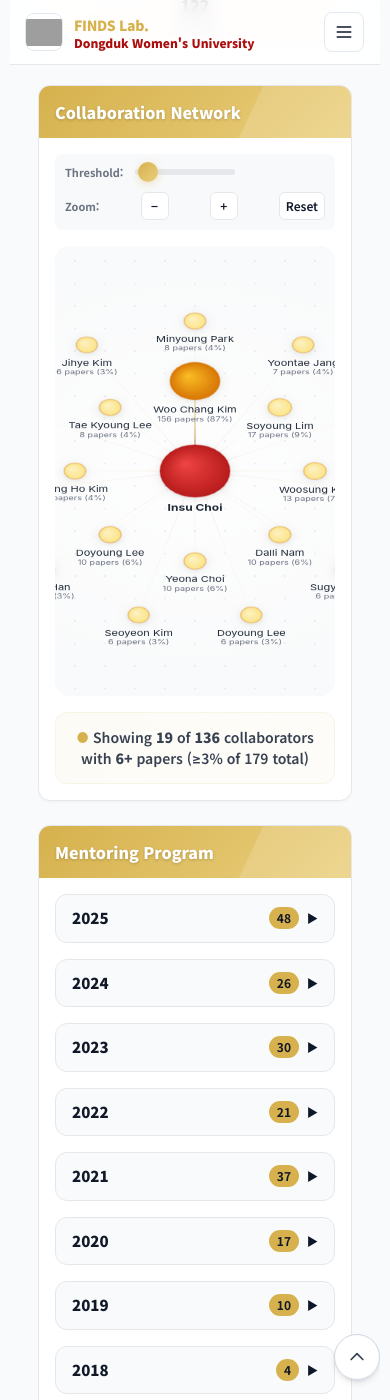
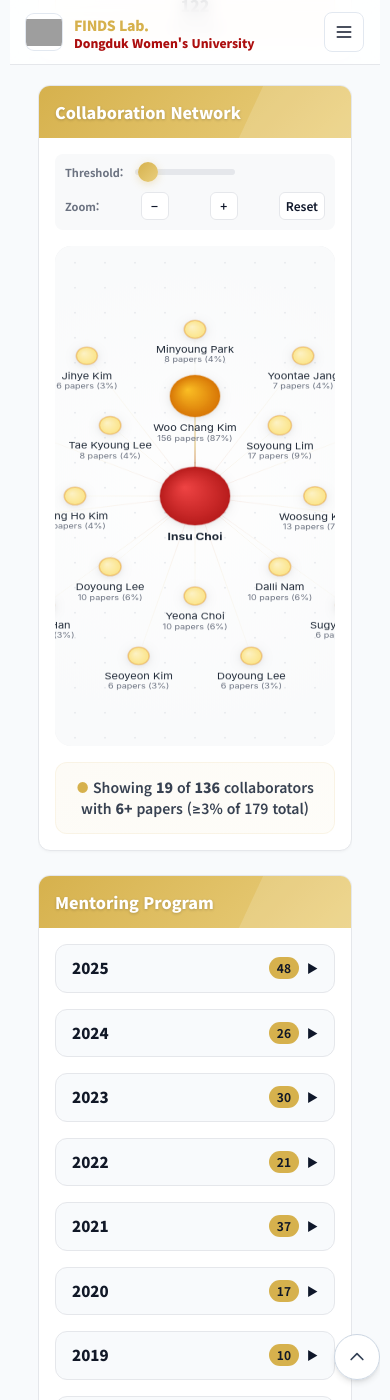
Before and after one commit to FinDS-Lab/site, a Jekyll site: the page built from members-director.html, in a window 390 px wide and 1400 px high, scrolled down 5902 px. Built offline with Jekyll 4.4.1, drawn with Linux system fonts in a browser that asks for light colours; nearby versions of some CDN libraries; grey boxes are pictures that could not be loaded.

Commit message:
Update members-director.html

```diff
--- a/members-director.html
+++ b/members-director.html
@@ -1166,8 +1166,25 @@
     flex: 1;
   }
 
+.network-slider {
+  width: 250px;  /* 150px → 250px */
+  -webkit-appearance: none;
+  appearance: none;
+  height: 6px;
+  background: #e5e7eb;
+  border-radius: 3px;
+  outline: none;
+}
+
+@media (max-width: 768px) {
   .network-slider {
-    width: 120px !important;  /* 80px에서 120px로 증가 */
+    width: 200px !important;  /* 120px → 200px */
+  }
+}
+
+@media (max-width: 480px) {
+  .network-slider {
+    width: 160px !important;  /* 100px → 160px */
   }
 }
 
@@ -1254,18 +1271,18 @@
 
 /* Enhanced Network Canvas Styles */
 #networkCanvas{
-  width:100%;
-  height:600px;  /* 500px에서 600px로 증가 */
-  border-radius:16px;
-  background: radial-gradient(ellipse at center, #fafbfc 0%, #f3f4f6 100%);
-  margin-top:1rem;
-  box-shadow: inset 0 2px 4px rgba(0,0,0,0.04);
+ width:100%;
+ height:600px;  /* 500px → 600px */
+ border-radius:16px;
+ background: radial-gradient(ellipse at center, #fafbfc 0%, #f3f4f6 100%);
+ margin-top:1rem;
+ box-shadow: inset 0 2px 4px rgba(0,0,0,0.04);
 }
 
 /* 모바일에서도 적절한 높이 유지 */
 @media (max-width: 640px) {
   #networkCanvas {
-    height: 450px !important;  /* 400px에서 450px로 증가 */
+    height: 500px !important;  /* 400px → 450px */
   }
 }
 
@@ -2058,8 +2075,8 @@
 function sizeCanvas() {
   const rect = canvas.getBoundingClientRect();
   canvas.width = rect.width * window.devicePixelRatio;
-  canvas.height = 600 * window.devicePixelRatio;  // 500에서 600으로
-  canvas.style.height = '600px';  // 500px에서 600px로
+  canvas.height = 600 * window.devicePixelRatio;  // 500 → 600
+  canvas.style.height = '600px';  // '500px' → '600px'
   ctx.scale(window.devicePixelRatio, window.devicePixelRatio);
 }
 
```
